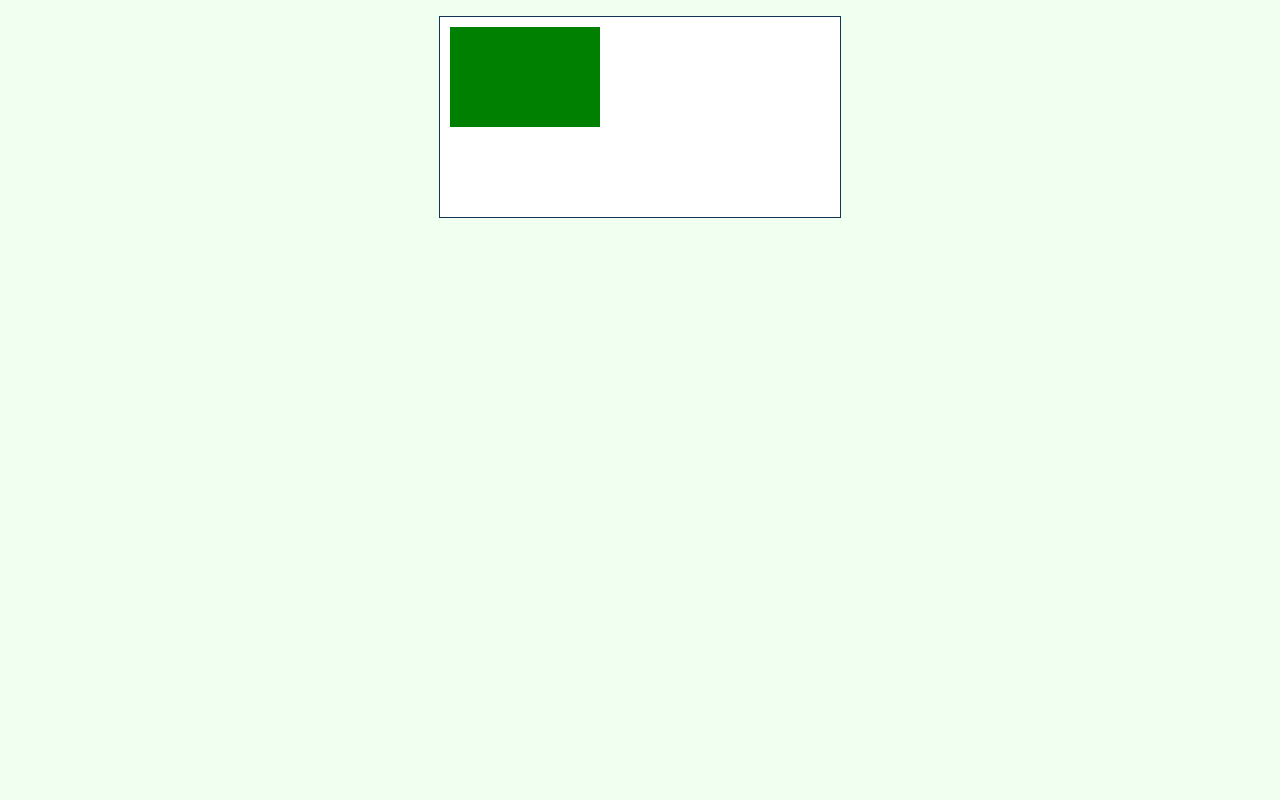
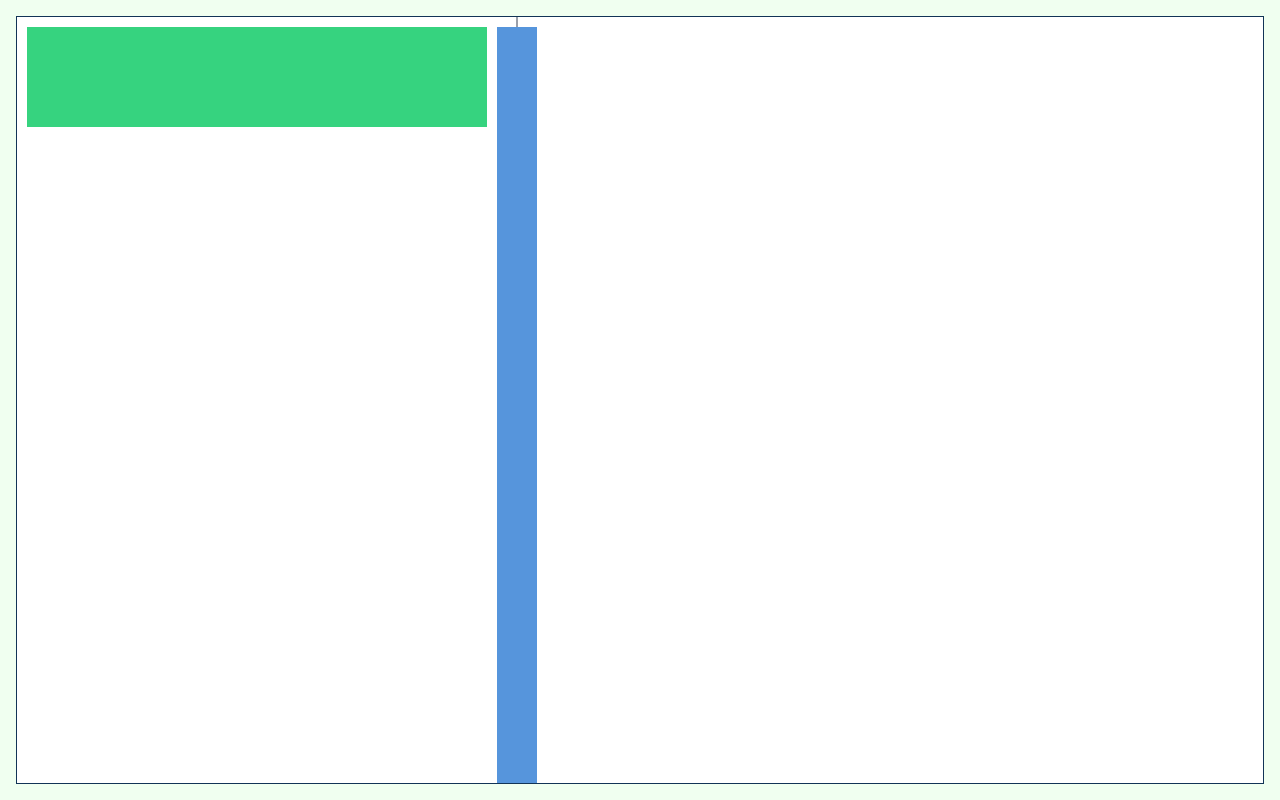
Before and after one commit to haroldekstrom/canvas-scroll, a React (Create React App) app: page / in a window 1280 px wide. Built offline with nearby package versions, Linux system fonts and the light colour scheme.

Commit message:
Resizing and scrolling working

```diff
--- a/package.json
+++ b/package.json
@@ -10,6 +10,7 @@
     "react": "^17.0.2",
     "react-dom": "^17.0.2",
     "react-scripts": "4.0.3",
+    "react-use": "^17.3.1",
     "web-vitals": "^1.0.1"
   },
   "scripts": {
--- a/src/App.css
+++ b/src/App.css
@@ -1,9 +1,19 @@
+*,
+*::before,
+*::after {
+  box-sizing: border-box;
+}
+
 .App {
+  min-height: 100vh;
+  max-height: 100vh;
   display: flex;
   padding: 1rem;
+  position: relative;
 }
 
 .canvas-scroller {
   border: 1px solid #123456;
-  margin: 0 auto;
+  background-color: white;
+  flex-grow: 1;
 }
--- a/src/App.js
+++ b/src/App.js
@@ -1,37 +1,64 @@
 import React, { useEffect, useState, useRef } from "react"
+import { useMeasure } from "react-use"
 import "./App.css"
 
 function App() {
-  const WIDTH = 400
-  const HEIGHT = 200
-
   const IMAGE_WIDTH = 1000
   const IMAGE_HEIGHT = 10000
 
-  const pixelRatio = window.devicePixelRatio || 1
-
+  const refCanvas = useRef(null)
+  const [refScroller, { width, height }] = useMeasure(null)
   const [origin, setOrigin] = useState({ x: 0, y: 0 })
-
-  const refCanvas = useRef(null)
 
   useEffect(() => {
     if (!refCanvas.current) {
       return
     }
 
-    const ctx = refCanvas.current.getContext("2d")
+    const canvas = refCanvas.current
+    const ctx = canvas.getContext("2d")
+
+    const dpr = window.devicePixelRatio || 1
+    canvas.width = width * dpr
+    canvas.height = height * dpr
+    canvas.style.width = width + "px"
+    canvas.style.height = height + "px"
+    ctx.scale(dpr, dpr)
+
+    //ctx.clearRect(0, 0, canvas.width, canvas.height)
 
     ctx.fillStyle = "white"
-    ctx.fillRect(0, 0, WIDTH, HEIGHT)
+    ctx.fillRect(0, 0, canvas.width, canvas.height)
 
-    ctx.fillStyle = "green"
-    ctx.fillRect(10 - origin.x, 10 - origin.y, 150, 100)
-  }, [origin])
+    ctx.strokeStyle = "hsl(218,22%,27%)"
+    ctx.moveTo(0 - origin.x, IMAGE_HEIGHT / 2 - origin.y)
+    ctx.lineTo(IMAGE_WIDTH - origin.x, IMAGE_HEIGHT / 2 - origin.y)
+    ctx.stroke()
+
+    ctx.strokeStyle = "hsl(218,22%,27%)"
+    ctx.moveTo(IMAGE_WIDTH / 2 - origin.x, 0 - origin.y)
+    ctx.lineTo(IMAGE_WIDTH / 2 - origin.x, IMAGE_HEIGHT - origin.y)
+    ctx.stroke()
+
+    ctx.fillStyle = "hsl(148,64%,52%)"
+    ctx.fillRect(10 - origin.x, 10 - origin.y, IMAGE_WIDTH / 2 - 40, 100)
+
+    ctx.fillStyle = "hsl(212,66%,60%)"
+    ctx.fillRect(IMAGE_WIDTH / 2 - 20 - origin.x, 10 - origin.y, 40, IMAGE_HEIGHT - 20)
+
+    ctx.fillStyle = "hsl(354,70%,54%)"
+    ctx.fillRect(
+      IMAGE_WIDTH / 2 + 30 - origin.x,
+      IMAGE_HEIGHT - 100 - 10 - origin.y,
+      IMAGE_WIDTH / 2 - 20,
+      100
+    )
+  }, [width, height, origin])
 
   const onScroll = event => {
     const { clientWidth, clientHeight, scrollWidth, scrollHeight, scrollLeft, scrollTop } =
       event.currentTarget
-    setOrigin(prevState => {
+    setOrigin(() => {
       // Prevent Safari's elastic scrolling from causing visual shaking when scrolling past bounds.
       const x = Math.max(0, Math.min(scrollLeft, scrollWidth - clientWidth))
 
@@ -48,24 +75,22 @@ function App() {
         className="canvas-scroller"
         style={{
           position: "relative",
+          overflow: "hidden",
         }}
       >
         <canvas
           ref={refCanvas}
-          width={WIDTH * pixelRatio}
-          height={HEIGHT * pixelRatio}
           style={{
             position: "absolute",
-            top: 0,
-            left: 0,
           }}
         />
         <div
+          ref={refScroller}
           className="scroll-container"
           style={{
-            width: WIDTH,
-            height: HEIGHT,
             position: "relative",
+            width: "100%",
+            height: "100%",
             overflow: "auto",
             WebkitOverflowScrolling: "touch",
           }}
@@ -76,6 +101,8 @@ function App() {
             style={{
               width: IMAGE_WIDTH,
               height: IMAGE_HEIGHT,
+              minWidth: "100%",
+              minHeight: "100%",
               overflow: "hidden",
               opacity: 0,
             }}
```
Also changed, not shown: 1 other file (tests, documents, lock files or other folders).
